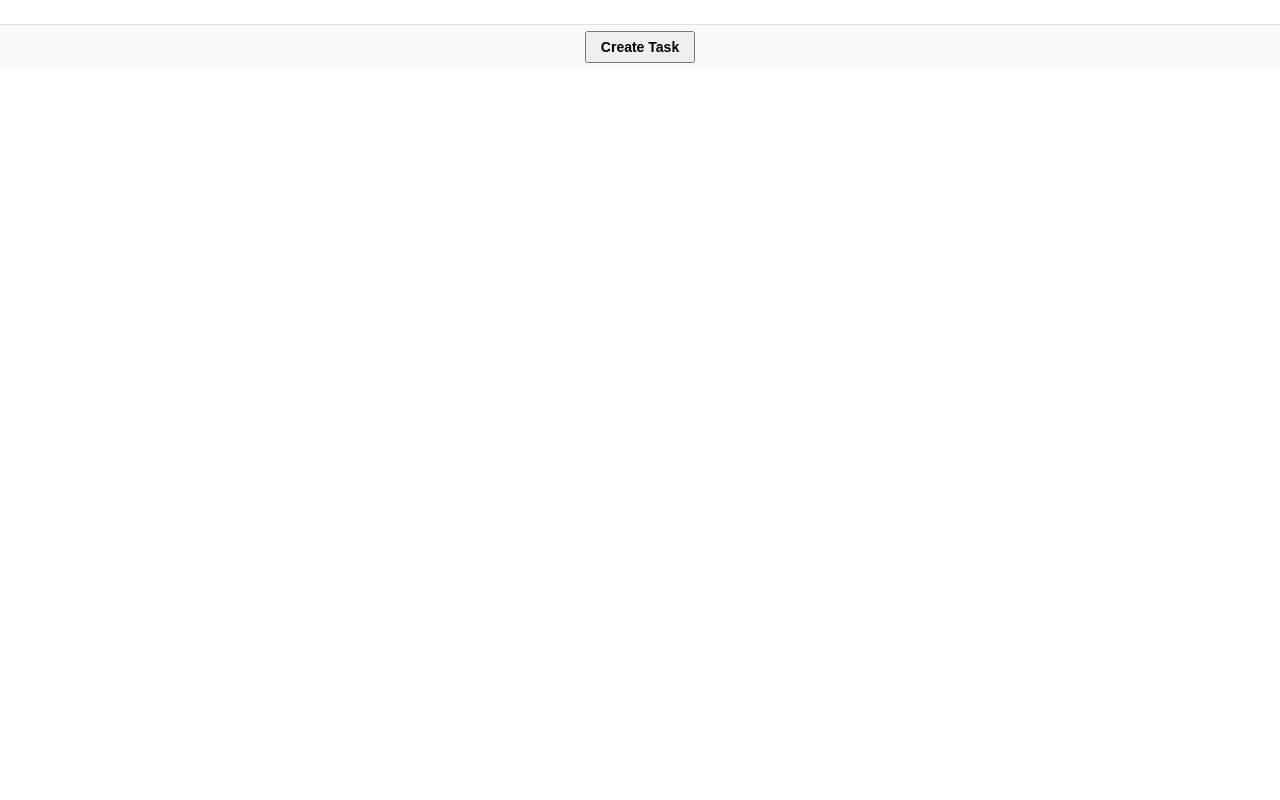
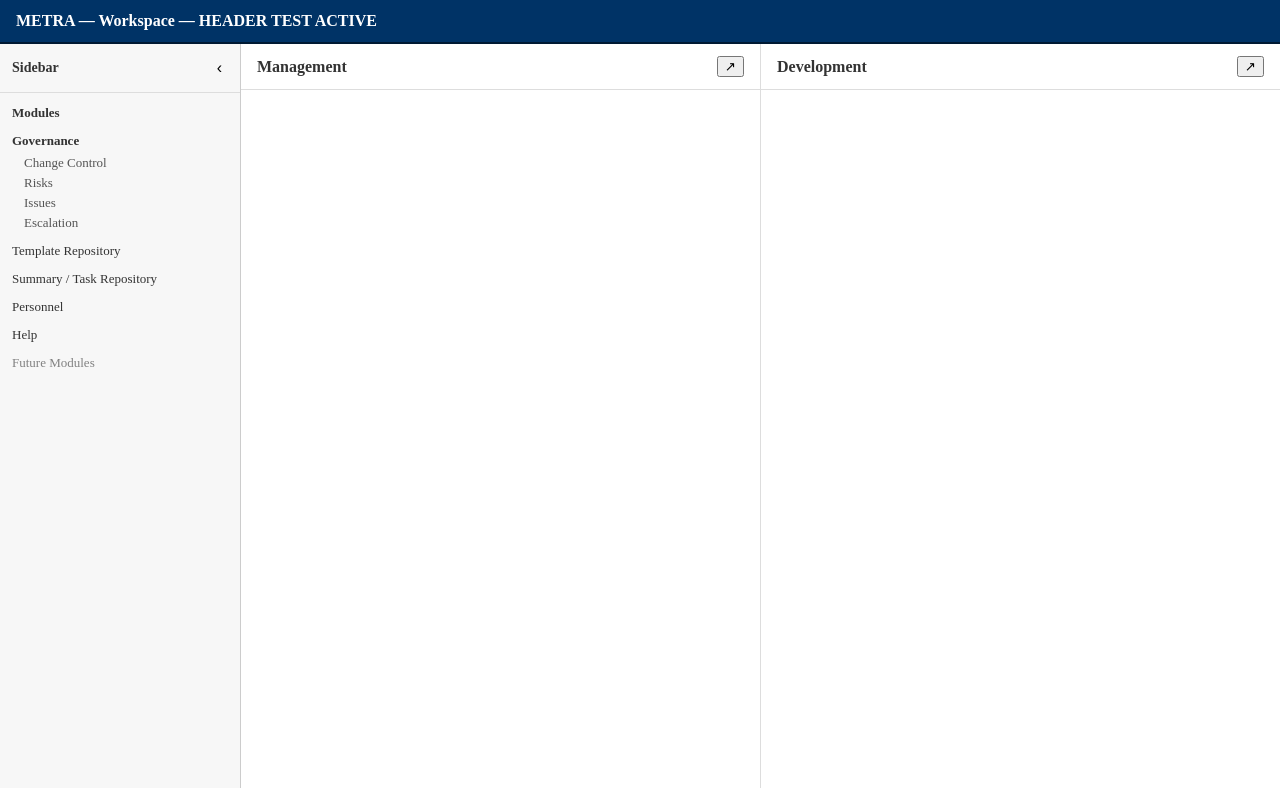
Before and after one commit to johnjkelly1945-ops/project-tracker-vite-pwa-v15, a React (Vite) app: page / in a window 1280 px wide. Built offline with nearby package versions, Linux system fonts and the light colour scheme.

Commit message:
Stage 159 — Workspace shell restored with dual/single pane containment

```diff
--- a/src/App.jsx
+++ b/src/App.jsx
@@ -1,29 +1,57 @@
 // @ts-nocheck
-import { useState } from "react";
-import PreProject from "./components/PreProject";
-import TaskPopup from "./components/TaskPopup";
-import { localAssignees } from "./data/localAssignees";
-
 /*
 =====================================================================
 METRA — App.jsx
-Stage 150 — Gate G5: Execution State (Read-Only, Popup-Only)
-Stage 151A — Gate G6: Assignee Start Acknowledgement (Authority Added)
-=====================================================================
-- Owns task state
-- Owns popup activation
-- Assignment is explicit and irreversible
-- Execution state was inspection-only (Stage 150)
-- Stage 151A introduces ONE execution mutation:
-    NOT_STARTED -> IN_PROGRESS (assignee-only)
+STAGE 159 — Section D
+Workspace Mode & Pane Focus Authority
+---------------------------------------------------------------------
+• App owns workspace mode (dual | single)
+• App owns focused pane (management | development)
+• DualPane remains layout-only
+• Arrows request focus via onFocusPane
+• Sidebar retained in both modes
+• No task or execution semantics changed
 =====================================================================
 */
 
+import React, { useState } from "react";
+
+import Sidebar from "./components/Sidebar";
+import ModuleHeader from "./components/ModuleHeader";
+import DualPane from "./components/DualPane";
+import PreProject from "./components/PreProject";
+import TaskPopup from "./components/TaskPopup";
+
 export default function App() {
+  /* ===================== WORKSPACE AUTHORITY ===================== */
+
+  const [workspaceMode, setWorkspaceMode] = useState("dual"); // dual | single
+  const [focusedPane, setFocusedPane] = useState(null); // management | development
+
+  /* ===================== DATA (UNCHANGED) ===================== */
+
+  const [summaries, setSummaries] = useState([]);
   const [tasks, setTasks] = useState([]);
-  const [summaries, setSummaries] = useState([]);
   const [activeTask, setActiveTask] = useState(null);
-  const [auditLog, setAuditLog] = useState([]);
+
+  /* ===================== SIDEBAR UI ===================== */
+
+  const [sidebarExpanded, setSidebarExpanded] = useState(true);
+
+  /* ===================== PANE FOCUS HANDLER ===================== */
+  /* Called by DualPane arrows */
+
+  function onFocusPane(pane) {
+    setWorkspaceMode("single");
+    setFocusedPane(pane);
+  }
+
+  function onReturnToDual() {
+    setWorkspaceMode("dual");
+    setFocusedPane(null);
+  }
+
+  /* ===================== TASK HANDLERS (AS-IS) ===================== */
 
   function onOpenTask(task) {
     setActiveTask(task);
@@ -33,143 +61,127 @@ export default function App() {
     setActiveTask(null);
   }
 
-  function onAssignTask(taskId, assigneeId) {
-    setTasks((current) => {
-      const idx = current.findIndex((t) => t.id === taskId);
-      if (idx === -1) return current;
-
-      const task = current[idx];
-      if (task.assigneeId) return current;
-
-      const assignee = localAssignees.find((a) => a.id === assigneeId);
-
-      const updatedTask = {
-        ...task,
-        assigneeId,
-        assigneeLabel: assignee ? assignee.displayName : assigneeId,
-        assignedAt: new Date().toISOString(),
-      };
-
-      const next = [...current];
-      next[idx] = updatedTask;
-
-      setAuditLog((log) => [
-        ...log,
-        {
-          eventType: "TASK_ASSIGNED_G3",
-          taskId,
-          assigneeId,
-          assignedBy: "current-user",
-          timestamp: new Date().toISOString(),
-          priorState: { assigned: false },
-        },
-      ]);
-
-      return next;
-    });
-  }
-
-  // Stage 151A (Gate G6): Assignee Start Acknowledgement
-  // - One-way: NOT_STARTED -> IN_PROGRESS
-  // - Assignee-only (in current identity model: assigneeId must equal "current-user")
-  // - Safe no-op on invalid attempts (no state change, no audit event)
-  function onStartExecution(taskId) {
-    setTasks((current) => {
-      const idx = current.findIndex((t) => t.id === taskId);
-      if (idx === -1) return current;
-
-      const task = current[idx];
-
-      // Must be assigned
-      if (!task.assigneeId) return current;
-
-      // Assignee-only (current simplified identity convention)
-      if (task.assigneeId !== "current-user") return current;
-
-      // Only allowed from NOT_STARTED
-      const prior = task.executionState || "NOT_STARTED";
-      if (prior !== "NOT_STARTED") return current;
-
-      const updatedTask = {
-        ...task,
-        executionState: "IN_PROGRESS",
-        startedAt: new Date().toISOString(),
-        startedBy: "current-user",
-      };
-
-      const next = [...current];
-      next[idx] = updatedTask;
-
-      setAuditLog((log) => [
-        ...log,
-        {
-          eventType: "TASK_EXECUTION_STARTED_G6",
-          taskId,
-          startedBy: "current-user",
-          timestamp: new Date().toISOString(),
-          priorState: "NOT_STARTED",
-        },
-      ]);
-
-      return next;
-    });
-  }
-
-  function onAddNote(taskId, note) {
-    setTasks((current) =>
-      current.map((t) =>
-        t.id === taskId ? { ...t, notes: [...(t.notes || []), note] } : t
-      )
-    );
-  }
-
-  function onChangeTaskSummary(taskId, summaryId) {
-    setTasks((current) =>
-      current.map((t) => (t.id === taskId ? { ...t, summaryId } : t))
-    );
-  }
-
   function onCreateTask() {
     const id = `task-${Date.now()}`;
     setTasks((current) => [
       ...current,
-      {
-        id,
-        title: "New Task",
-        notes: [],
-        summaryId: null,
-        executionState: "NOT_STARTED", // Stage 150 default
-      },
+      { id, title: "New Task", notes: [] },
     ]);
   }
 
+  /* ===================== RENDER ===================== */
+
   return (
     <>
-      <PreProject
-        summaries={summaries}
-        tasks={tasks}
-        onOpenTask={onOpenTask}
-        onCreateTask={onCreateTask}
-        canCreateTask={true}
-        canEditIdentity={true}
-        onUpdateTitle={(taskId, title) =>
-          setTasks((current) =>
-            current.map((t) =>
-              t.id === taskId && !t.assigneeId ? { ...t, title } : t
-            )
-          )
-        }
-      />
+      <ModuleHeader />
+
+      <div
+        style={{
+          display: "flex",
+          height: "calc(100vh - 56px)",
+          overflow: "hidden",
+        }}
+      >
+        {/* ===================== SIDEBAR ===================== */}
+        <Sidebar
+          expanded={sidebarExpanded}
+          onToggle={() => setSidebarExpanded((v) => !v)}
+        />
+
+        {/* ===================== WORKSPACE ===================== */}
+        <div
+          style={{
+            flex: 1,
+            display: "flex",
+            overflow: "hidden",
+          }}
+        >
+          {workspaceMode === "dual" && (
+            <DualPane
+              onFocusPane={onFocusPane}
+              leftHeader="Management"
+              rightHeader="Development"
+              leftBody={
+                <div>
+                  <p>No tasks in workspace.</p>
+                  <p>Management inspection view.</p>
+                </div>
+              }
+              rightBody={
+                <div>
+                  <p>No tasks in workspace.</p>
+                  <p>Development inspection view.</p>
+                </div>
+              }
+            />
+          )}
+
+          {workspaceMode === "single" && focusedPane && (
+            <div
+              style={{
+                flex: 1,
+                display: "flex",
+                flexDirection: "column",
+                overflow: "hidden",
+              }}
+            >
+              <div
+                style={{
+                  borderBottom: "1px solid #ddd",
+                  padding: "12px",
+                  display: "flex",
+                  justifyContent: "space-between",
+                  alignItems: "center",
+                }}
+              >
+                <strong>
+                  {focusedPane === "management"
+                    ? "Management"
+                    : "Development"}
+                </strong>
+
+                <button
+                  type="button"
+                  onClick={onReturnToDual}
+                  title="Return to dual pane"
+                >
+                  ↙
+                </button>
+              </div>
+
+              <div
+                style={{
+                  flex: 1,
+                  overflowY: "auto",
+                  padding: "12px",
+                }}
+              >
+                <p>No tasks in workspace.</p>
+                <p>
+                  {focusedPane === "management"
+                    ? "Management operational view."
+                    : "Development operational view."}
+                </p>
+              </div>
+
+              <div
+                style={{
+                  borderTop: "1px solid #ddd",
+                  padding: "12px",
+                  textAlign: "right",
+                }}
+              >
+                <button disabled>Execute</button>
+              </div>
+            </div>
+          )}
+        </div>
+      </div>
 
       {activeTask && (
         <TaskPopup
-          task={tasks.find((t) => t.id === activeTask.id)}
-          summaries={summaries}
+          task={activeTask}
           onClose={onCloseTask}
-          onAddNote={onAddNote}
-          onAssignTask={onAssignTask}
-          onStartExecution={onStartExecution}
-          onChangeTaskSummary={onChangeTaskSummary}
         />
       )}
     </>
--- a/src/components/DualPane.jsx
+++ b/src/components/DualPane.jsx
@@ -1,46 +1,131 @@
-// src/components/DualPane.jsx
-import React from "react";
-import "../Styles/DualPane.css";
-
+// @ts-nocheck
 /*
 =====================================================================
-METRA — Stage 139 (Implementation Continuation)
-DualPane with Minimal Pane Header Chrome
+METRA — DualPane.jsx
+Stage 159 — Section B
 ---------------------------------------------------------------------
-• Stateless
-• No behaviour
-• No logic
-• No authority
-• Pane header is structural only
-• Header hosts only explicitly provided content
+• DualPane remains mounted at all times
+• Layout is explicitly mode-aware (dual | single)
+• Divider renders ONLY in dual mode
+• Single-pane is a true structural collapse
+• No authority over tasks, summaries, sidebar, or footer
 =====================================================================
 */
 
+import React from "react";
+
 export default function DualPane({
-  leftHeader,
-  leftBody,
-  rightHeader,
-  rightBody,
+  mode = "dual",                 // "dual" | "single"
+  focusedPane = null,            // "management" | "development" | null
+  onFocusPane,                   // function(pane)
+  onReturnToDual,                // function()
+  managementBody,
+  developmentBody,
 }) {
+  const isDual = mode === "dual";
+
   return (
-    <div className="dual-pane-root">
-      <div className="dual-pane-left">
-        <div className="pane-header">
-          {leftHeader}
+    <div
+      className="dual-pane-root"
+      style={{
+        display: "flex",
+        flex: 1,
+        height: "100%",
+        overflow: "hidden",
+      }}
+    >
+      {(isDual || focusedPane === "management") && (
+        <div
+          className="dual-pane-management"
+          style={{
+            flex: 1,
+            display: "flex",
+            flexDirection: "column",
+            borderRight: isDual ? "1px solid #ddd" : "none",
+          }}
+        >
+          <div
+            className="pane-header"
+            style={{
+              padding: "12px 16px",
+              borderBottom: "1px solid #ddd",
+              display: "flex",
+              justifyContent: "space-between",
+              alignItems: "center",
+              fontWeight: "bold",
+            }}
+          >
+            <span>Management</span>
+
+            {isDual ? (
+              <button type="button" onClick={() => onFocusPane("management")}>
+                ↗
+              </button>
+            ) : (
+              <button type="button" onClick={onReturnToDual}>
+                ↙
+              </button>
+            )}
+          </div>
+
+          <div
+            className="pane-body"
+            style={{
+              flex: 1,
+              overflowY: "auto",
+              padding: "16px",
+            }}
+          >
+            {managementBody}
+          </div>
         </div>
-        <div className="pane-body">
-          {leftBody}
+      )}
+
+      {(isDual || focusedPane === "development") && (
+        <div
+          className="dual-pane-development"
+          style={{
+            flex: 1,
+            display: "flex",
+            flexDirection: "column",
+          }}
+        >
+          <div
+            className="pane-header"
+            style={{
+              padding: "12px 16px",
+              borderBottom: "1px solid #ddd",
+              display: "flex",
+              justifyContent: "space-between",
+              alignItems: "center",
+              fontWeight: "bold",
+            }}
+          >
+            <span>Development</span>
+
+            {isDual ? (
+              <button type="button" onClick={() => onFocusPane("development")}>
+                ↗
+              </button>
+            ) : (
+              <button type="button" onClick={onReturnToDual}>
+                ↙
+              </button>
+            )}
+          </div>
+
+          <div
+            className="pane-body"
+            style={{
+              flex: 1,
+              overflowY: "auto",
+              padding: "16px",
+            }}
+          >
+            {developmentBody}
+          </div>
         </div>
-      </div>
-
-      <div className="dual-pane-right">
-        <div className="pane-header">
-          {rightHeader}
-        </div>
-        <div className="pane-body">
-          {rightBody}
-        </div>
-      </div>
+      )}
     </div>
   );
 }
--- a/src/components/PreProject.jsx
+++ b/src/components/PreProject.jsx
@@ -1,132 +1,100 @@
 // @ts-nocheck
-import { useState } from "react";
-import CanonicalTaskRow from "./CanonicalTaskRow";
-import PreProjectFooter from "./PreProjectFooter";
+import React from "react";
 
 /*
 =====================================================================
 METRA — PreProject.jsx
-Stage 145.1 — Empty Workspace Baseline
-Stage 146   — Gate G1 Wiring
-Stage 147   — Gate G2 Identity Enablement
-=====================================================================
-- Container only
-- No identity logic here
-- Read-only lifted only when Gate G2 open
+Stage 158 — Section C
+Single-Pane Operational Workspace
+---------------------------------------------------------------------
+• Rendered only in single-pane mode
+• One pane only (focused)
+• ↙ return arrow restores dual-pane
+• Footer exists only here
+• No execution semantics added yet
 =====================================================================
 */
 
 export default function PreProject({
-  summaries = [],
-  tasks = [],
-  onOpenTask,
-  onCreateTask,
-  canCreateTask,
-  canEditIdentity,
-  onUpdateTitle,
+  focus,
+  onReturnToDual,
 }) {
-  const [activeSummaryId, setActiveSummaryId] = useState(null);
-
-  const orphanTasks = tasks.filter((t) => t.summaryId == null);
-
-  function toggleActivation(summaryId) {
-    setActiveSummaryId((current) =>
-      current === summaryId ? null : summaryId
-    );
-  }
+  const paneTitle =
+    focus === "management"
+      ? "Management"
+      : focus === "development"
+      ? "Development"
+      : "Workspace";
 
   return (
     <div
+      className="single-pane-root"
       style={{
         display: "flex",
         flexDirection: "column",
         height: "100%",
-        minHeight: 0,
+        borderTop: "1px solid #ccc",
       }}
     >
+      {/* ================= PANE HEADER ================= */}
+      <div
+        style={{
+          display: "flex",
+          alignItems: "center",
+          justifyContent: "space-between",
+          padding: "12px 14px",
+          borderBottom: "1px solid #ddd",
+          background: "#fafafa",
+        }}
+      >
+        <strong>{paneTitle}</strong>
+
+        <button
+          type="button"
+          title="Return to dual pane"
+          onClick={onReturnToDual}
+          style={{
+            fontSize: "16px",
+            cursor: "pointer",
+          }}
+        >
+          ↙
+        </button>
+      </div>
+
       {/* ================= SCROLLABLE CONTENT ================= */}
       <div
         style={{
           flex: 1,
-          minHeight: 0,
+          padding: "14px",
           overflowY: "auto",
-          padding: "12px",
         }}
       >
-        {orphanTasks.length > 0 && (
-          <div style={{ marginBottom: "18px" }}>
-            <h3>Unassigned Tasks</h3>
-            {orphanTasks.map((task) => (
-              <CanonicalTaskRow
-                key={task.id}
-                task={task}
-                isReadOnly={!canEditIdentity}
-                canEditIdentity={canEditIdentity}
-                onUpdateTitle={onUpdateTitle}
-                onTitleClick={() => onOpenTask(task)}
-              />
-            ))}
+        <p>No tasks in workspace.</p>
+        <p>{paneTitle} operational view.</p>
       </div>
-        )}
 
-        {summaries.map((summary) => {
-          const isActive = activeSummaryId === summary.id;
-          const isDimmed = activeSummaryId && !isActive;
-
-          return (
+      {/* ================= FOOTER (OPERATIONAL ONLY) ================= */}
       <div
-              key={summary.id}
         style={{
-                marginBottom: "14px",
-                padding: "8px",
-                border: "1px dashed #999",
-                backgroundColor: isActive ? "#eef6ff" : "#fff",
-                opacity: isDimmed ? 0.6 : 1,
+          borderTop: "1px solid #ddd",
+          padding: "10px 14px",
+          display: "flex",
+          justifyContent: "flex-end",
+          background: "#f5f5f5",
         }}
       >
-              <div
+        <button
+          type="button"
+          disabled
           style={{
-                  display: "flex",
-                  justifyContent: "space-between",
-                  alignItems: "center",
-                  marginBottom: "6px",
+            opacity: 0.6,
+            cursor: "not-allowed",
           }}
         >
-                <strong>
-                  {summary.title}
-                  {isActive && " (active)"}
-                </strong>
-
-                <button
-                  type="button"
-                  onClick={() => toggleActivation(summary.id)}
-                >
-                  {isActive ? "Deactivate" : "Activate"}
+          Execute
         </button>
       </div>
-
-              {tasks
-                .filter((t) => t.summaryId === summary.id)
-                .map((task) => (
-                  <CanonicalTaskRow
-                    key={task.id}
-                    task={task}
-                    isReadOnly={!canEditIdentity}
-                    canEditIdentity={canEditIdentity}
-                    onUpdateTitle={onUpdateTitle}
-                    onTitleClick={() => onOpenTask(task)}
-                  />
-                ))}
-            </div>
-          );
-        })}
-      </div>
-
-      {/* ================= FOOTER ================= */}
-      <PreProjectFooter
-        canCreateTask={canCreateTask}
-        onCreateTask={onCreateTask}
-      />
     </div>
   );
 }
```
Also changed, not shown: src/components/PreProjectDual.jsx (+39 -57 lines). Lines whose indentation alone changed are shown as unchanged.
